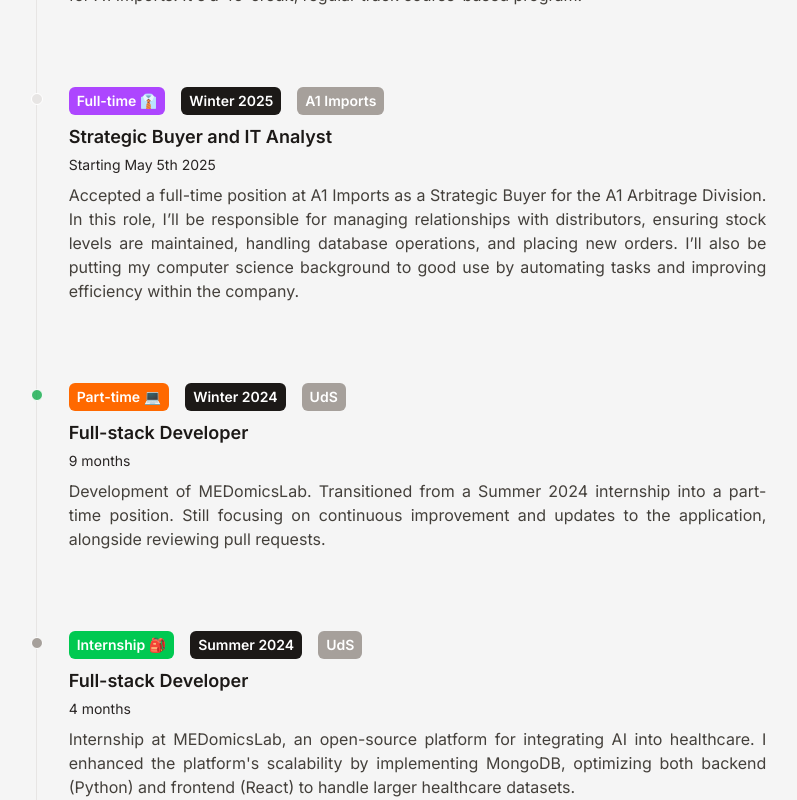
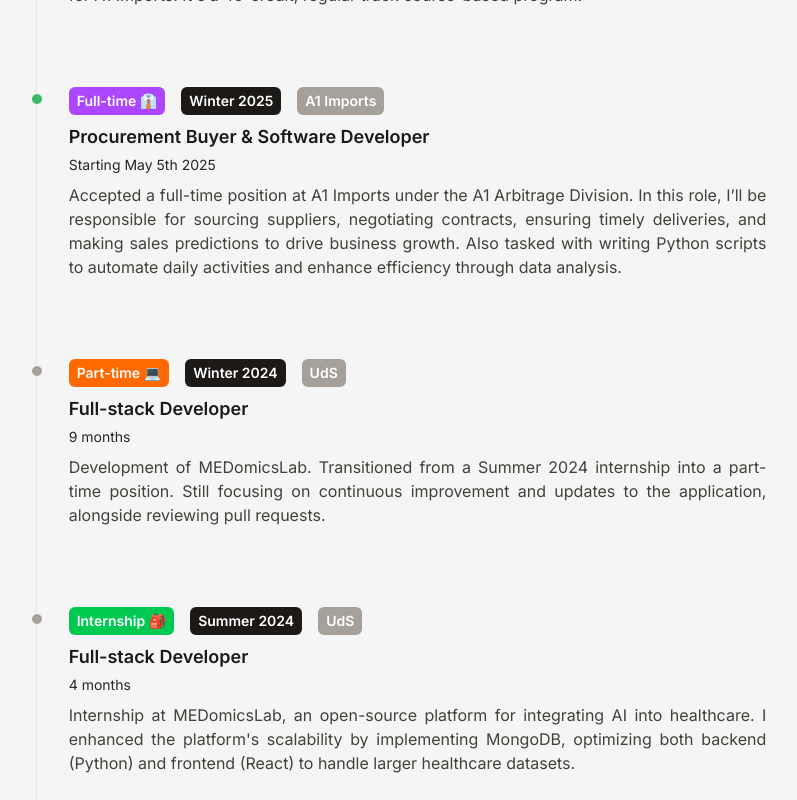
Before and after one commit to CharlesOIpperciel/PortfolioReact, a React (Vite) app: page / in a window 1280 px wide. Shown: the part 1940-2740 px from the top of the page, without its empty margins (231-1028 px from the left). Built offline with nearby package versions, Linux system fonts and the light colour scheme.

Commit message:
changed timeline

```diff
--- a/src/data/timeline.js
+++ b/src/data/timeline.js
@@ -12,13 +12,13 @@ export default [
   {
     year: "Winter 2025",
     type: "Full-time 👔",
-    title: "Strategic Buyer and IT Analyst",
+    title: "Procurement Buyer & Software Developer",
     company: "A1 Imports",
     duration: "Starting May 5th 2025",
     details:
-      "Accepted a full-time position at A1 Imports as a Strategic Buyer for the A1 Arbitrage Division. In this role, I’ll be responsible for managing relationships with distributors, ensuring stock levels are maintained, handling database operations, and placing new orders. I’ll also be putting my computer science background to good use by automating tasks and improving efficiency within the company.",
-    current: "future",
-  },
+      "Accepted a full-time position at A1 Imports under the A1 Arbitrage Division. In this role, I’ll be responsible for sourcing suppliers, negotiating contracts, ensuring timely deliveries, and making sales predictions to drive business growth. Also tasked with writing Python scripts to automate daily activities and enhance efficiency through data analysis.",
+    current: true,
+    },
   {
     year: "Winter 2024",
     type: "Part-time 💻",
@@ -27,7 +27,7 @@ export default [
     duration: "9 months",
     details:
       "Development of MEDomicsLab. Transitioned from a Summer 2024 internship into a part-time position. Still focusing on continuous improvement and updates to the application, alongside reviewing pull requests.",
-    current: true,
+    current: "past",
   },
   {
     year: "Summer 2024",
@@ -67,7 +67,7 @@ export default [
     duration: "3 years",
     details:
       "Bachelor of Science in Computer Science (COOP Program) at UdS. Learned about data structures and algorithms, discrete mathematics, linear algebra, operating systems, AI and more.",
-    current: true,
+    current: "past",
   },
   {
     year: "2019",
```
